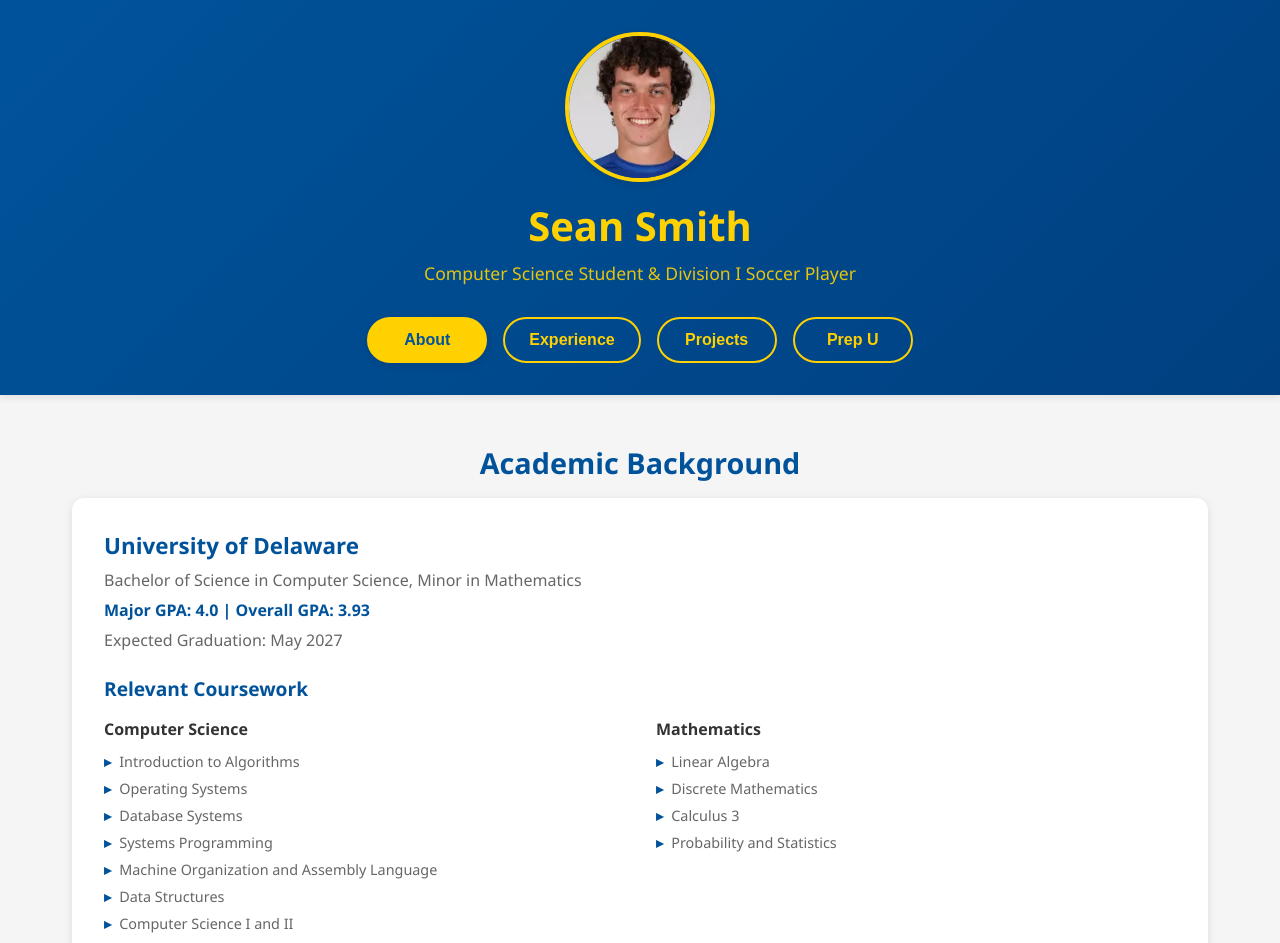
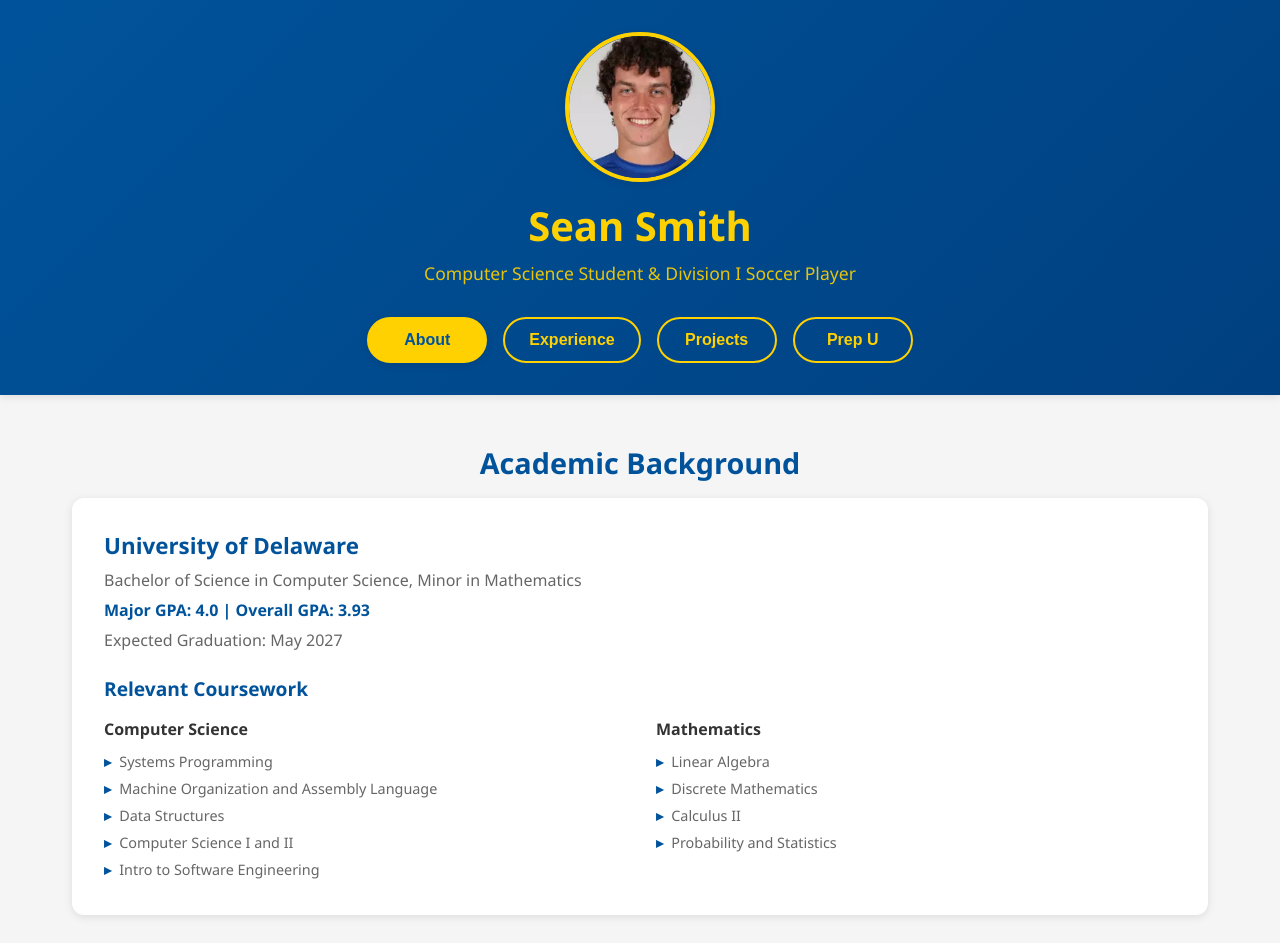
Before and after one commit to ssmitty/portfolio, a React (Create React App) app: page / in a window 1280 px wide. Shown: the top 943 px of the page. Built offline with nearby package versions, Linux system fonts and the light colour scheme.

Commit message:
Update coursework section with additional courses
- Added Introduction to Algorithms, Operating Systems, Database Systems to Computer Science
- Added Calculus 3 to Mathematics section
- Maintained existing course structure and organization

```diff
--- a/src/components/About.tsx
+++ b/src/components/About.tsx
@@ -46,9 +46,6 @@ const About: React.FC = () => {
               <div className="course-category">
                 <h5>Computer Science</h5>
                 <ul>
-                  <li>Introduction to Algorithms</li>
-                  <li>Operating Systems</li>
-                  <li>Database Systems</li>
                   <li>Systems Programming</li>
                   <li>Machine Organization and Assembly Language</li>
                   <li>Data Structures</li>
@@ -63,7 +60,7 @@ const About: React.FC = () => {
                 <ul>
                   <li>Linear Algebra</li>
                   <li>Discrete Mathematics</li>
-                  <li>Calculus 3</li>
+                  <li>Calculus II</li>
                   <li>Probability and Statistics</li>
                 </ul>
               </div>
```
